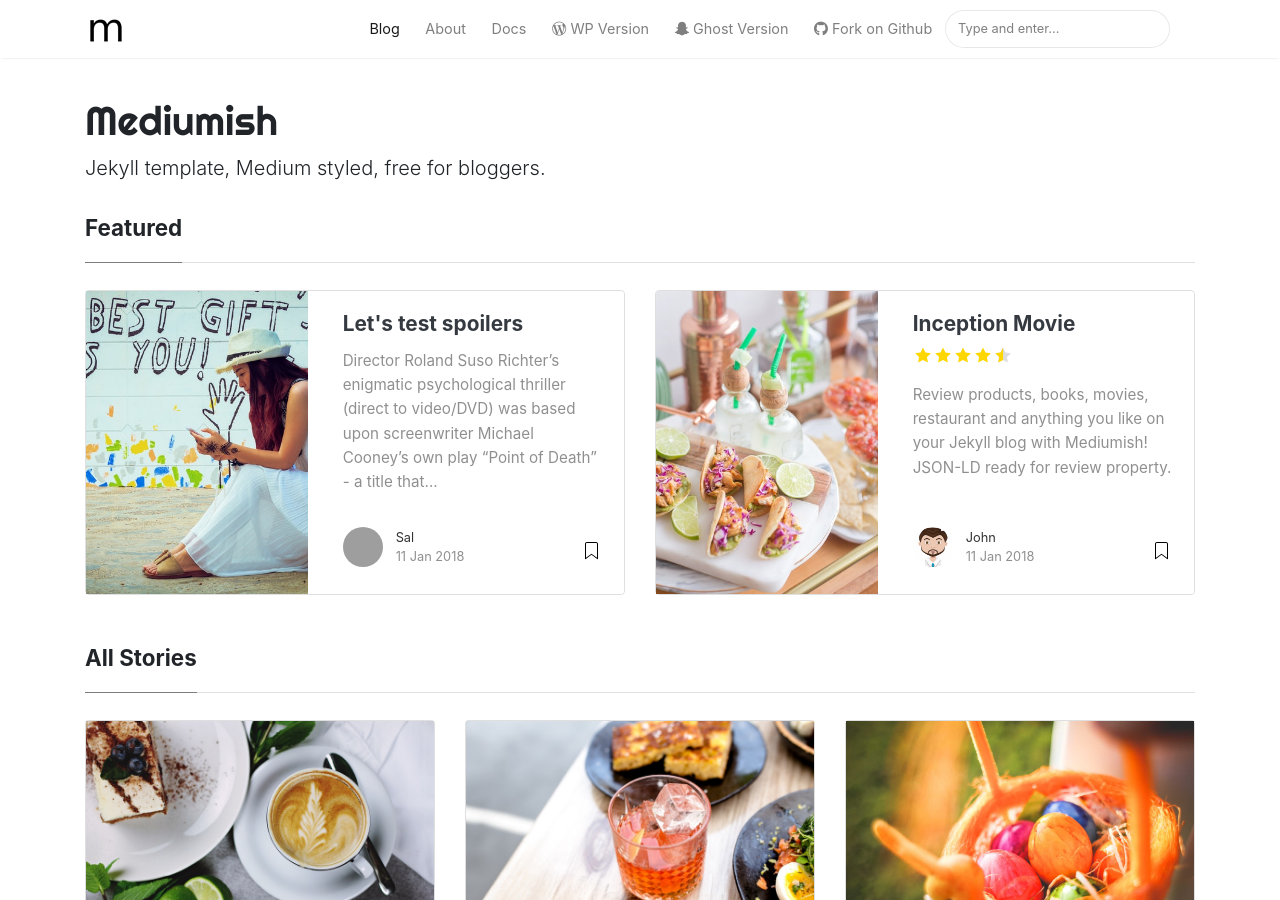
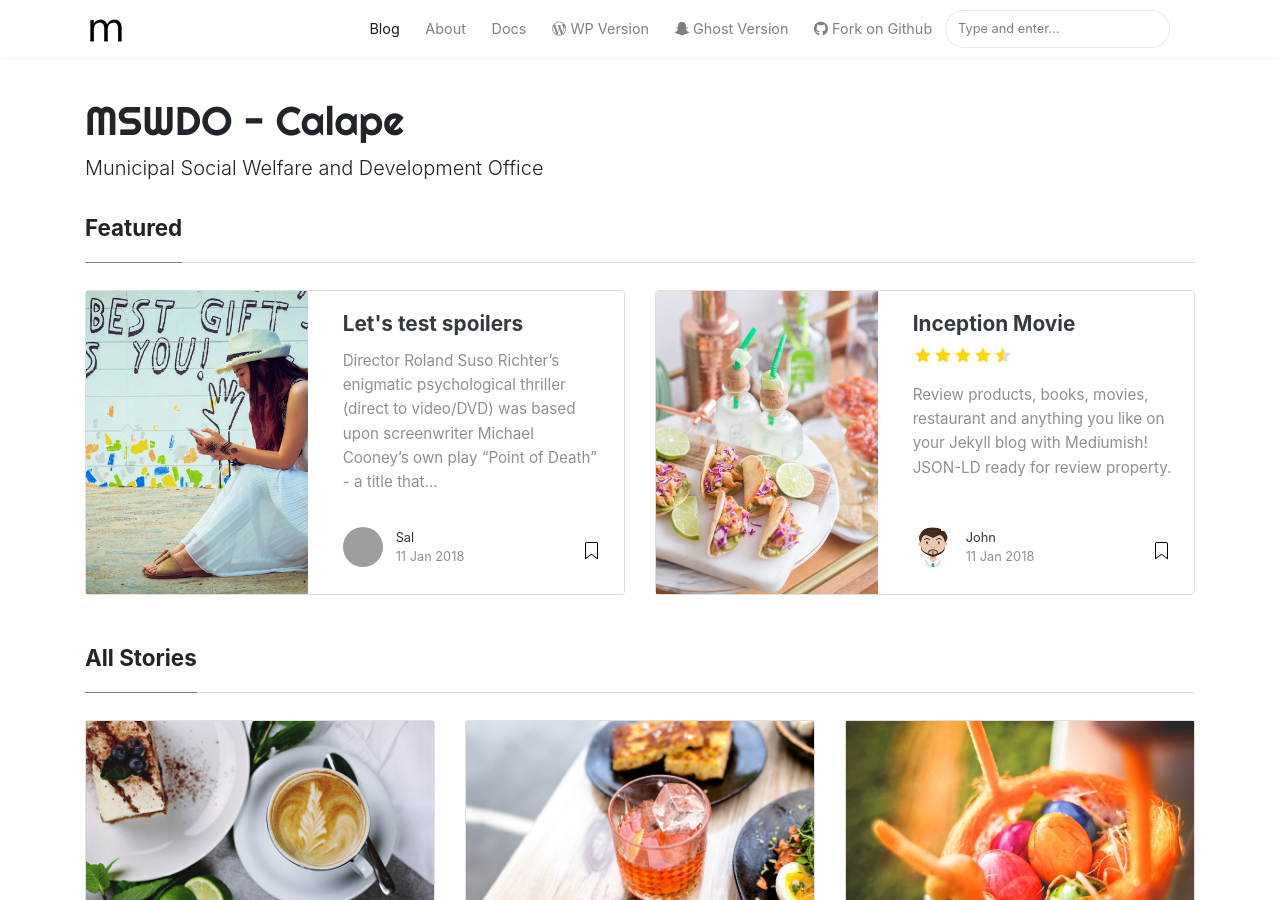
Before and after one commit to lgu-calape/mswdo-website, a Jekyll site: the page built from index.html, in a window 1280 px wide and 900 px high. Built offline with Jekyll 4.4.1, drawn with Linux system fonts in a browser that asks for light colours; nearby versions of some CDN libraries; the list of posts is cut into pages by our own code; some of the changed text lies outside the part shown; grey boxes are pictures that could not be loaded.

Commit message:
Update _config.yml

```diff
--- a/_config.yml
+++ b/_config.yml
@@ -1,10 +1,10 @@
 # Site
-name: "Mediumish"
-title: "Mediumish"
-description: "Jekyll template, Medium styled, free for bloggers."
+name: "MSWDO - Calape"
+title: "MSWDO - Calape"
+description: "Municipal Social Welfare and Development Office"
 logo: 'assets/images/logo.png'
 favicon: 'assets/images/logo.png'
-baseurl: /mediumish-theme-jekyll
+baseurl: /
 google_analytics: 'UA-46278016-1'
 disqus: 'demowebsite'
 mailchimp-list: 'https://wowthemes.us11.list-manage.com/subscribe/post?u=8aeb20a530e124561927d3bd8&amp;id=8c3d2d214b'
```
